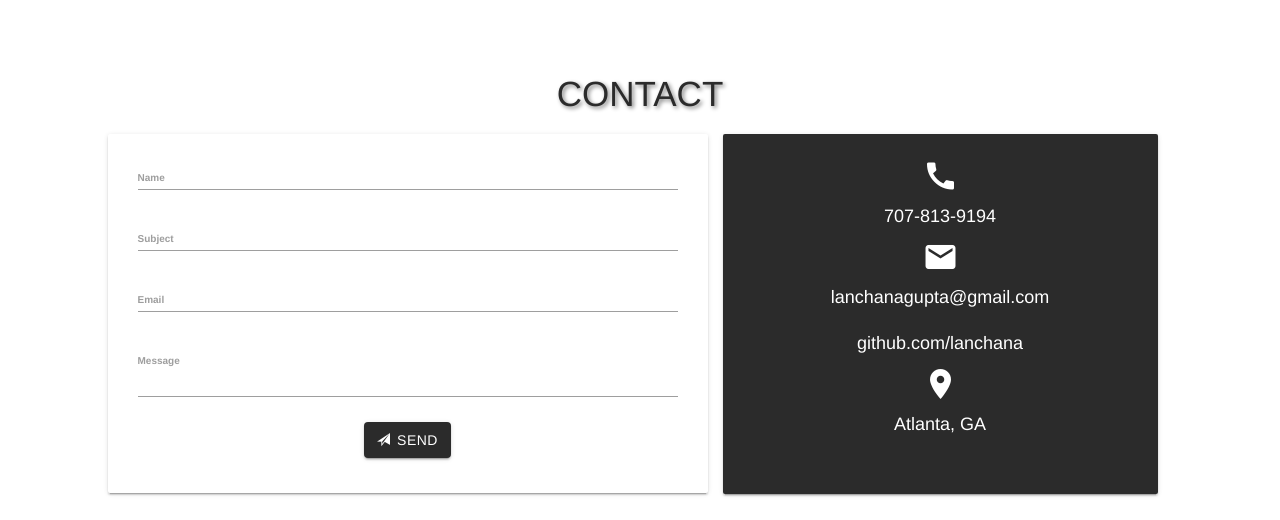
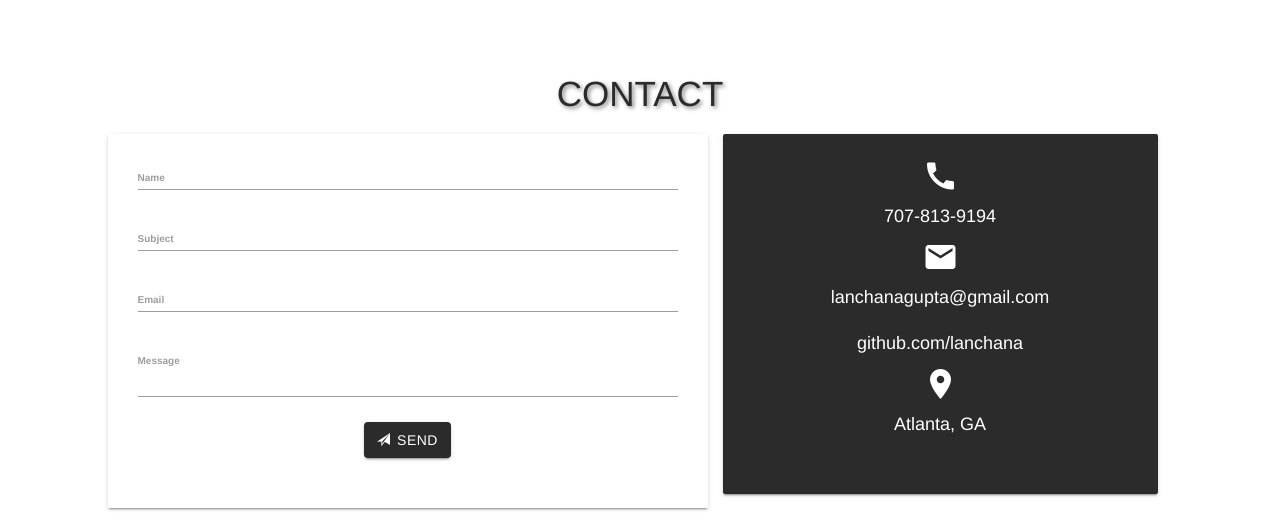
Before and after one commit to lanchana/portfolio, a plain HTML site: page index.html in a window 1280 px wide. Shown: the part 2260-2780 px from the top of the page. Drawn offline with nearby package versions, Linux system fonts and the light colour scheme; some packages are replaced by stand-ins of ours; grey boxes are pictures that could not be loaded; some icons are missing; a web font is replaced by a local one.

Commit message:
increase email box size

```diff
--- a/css/style.css
+++ b/css/style.css
@@ -297,6 +297,10 @@ nav {
   min-height: 20em !important;
 }
 
+.email-box {
+  padding-bottom: 15px;
+}
+
 .contact-line-height {
   line-height: 2.5em;
 }
```
Also changed, not shown: index.html (+1 -1 lines).
